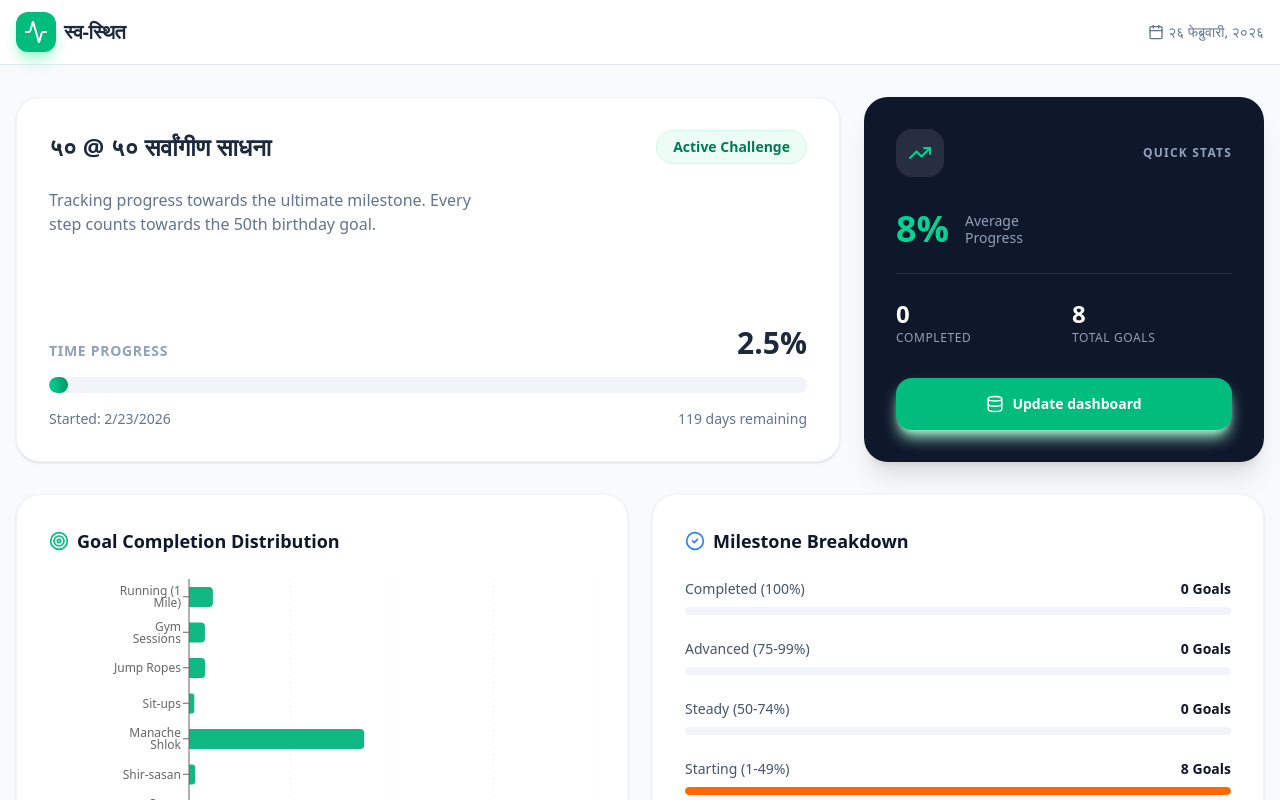
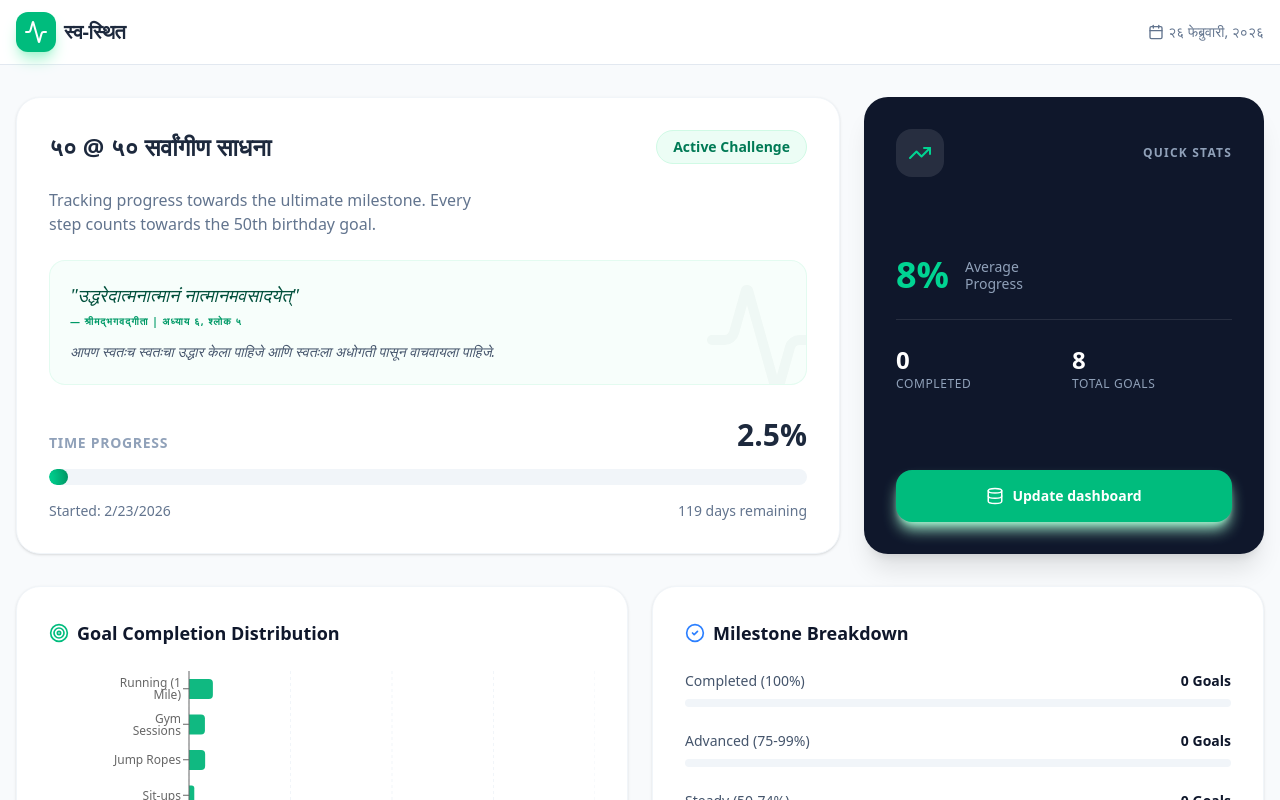
Before and after one commit to arahalkar/sva-stitha-health-app, a React (Vite) app: page / in a window 1280 px wide. Shown: the top 800 px of the page. Built offline with nearby package versions, Linux system fonts and the light colour scheme.

Commit message:
feat: Add Bhagavad Gita quote to challenge section
Introduces a relevant quote from the Bhagavad Gita to inspire users and provide motivational context within the active challenge section of the application. The quote is displayed in Hindi and Sanskrit, with an English translation.

```diff
--- a/src/App.tsx
+++ b/src/App.tsx
@@ -211,9 +211,25 @@ export default function App() {
                   Active Challenge
                 </span>
               </div>
-              <p className="text-slate-500 mb-8 max-w-md">
+              <p className="text-slate-500 mb-6 max-w-md">
                 Tracking progress towards the ultimate milestone. Every step counts towards the 50th birthday goal.
               </p>
+              <div className="mb-8 p-5 bg-emerald-50/40 rounded-2xl border border-emerald-100/50 relative overflow-hidden">
+                <div className="relative z-10">
+                  <p className="text-emerald-900 font-serif italic text-lg leading-relaxed mb-1">
+                    "उद्धरेदात्मनात्मानं नात्मानमवसादयेत्"
+                  </p>
+                  <p className="text-[10px] text-emerald-600 font-bold uppercase tracking-widest mb-3">
+                    — श्रीमद्भगवद्गीता | अध्याय ६, श्लोक ५
+                  </p>
+                  <p className="text-sm text-slate-600 leading-relaxed italic">
+                    आपण स्वतःच स्वतःचा उद्धार केला पाहिजे आणि स्वतःला अधोगती पासून वाचवायला पाहिजे.
+                  </p>
+                </div>
+                <div className="absolute -right-4 -bottom-4 opacity-[0.03] text-emerald-900">
+                  <Activity size={120} />
+                </div>
+              </div>
             </div>
 
             <div className="space-y-4">
```
